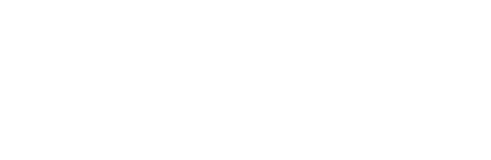
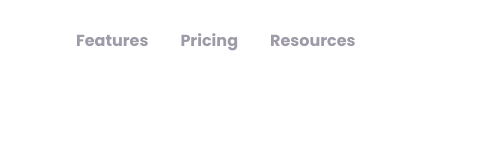
Before and after one commit to Soulbolt/shortly, a website: page index.html in a window 1280 px wide. Shown: the full height of the page, 149-640 px from the left. Drawn offline with Linux system fonts and the light colour scheme.

Commit message:
Add left menu items container, add a tags with Features, Pricing, and Resources labels.

```diff
--- a/index.html
+++ b/index.html
@@ -26,6 +26,18 @@
       <div class="flex items-center space-x-20">
         <!-- Logo -->
         <img src="images/logo.svg" alt="Logo" />
+        <!-- Left Menu Items -->
+        <div class="hidden space-x-8 font-bold lg:flex">
+          <a href="#" class="text-grayishViolet hover:text-veryDarkViolet"
+            >Features</a
+          >
+          <a href="#" class="text-grayishViolet hover:text-veryDarkViolet"
+            >Pricing</a
+          >
+          <a href="#" class="text-grayishViolet hover:text-veryDarkViolet"
+            >Resources</a
+          >
+        </div>
       </div>
     </nav>
   </body>
```
Also changed, not shown: css/style.css.
